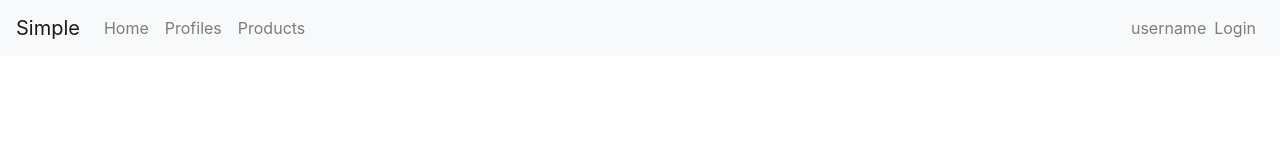
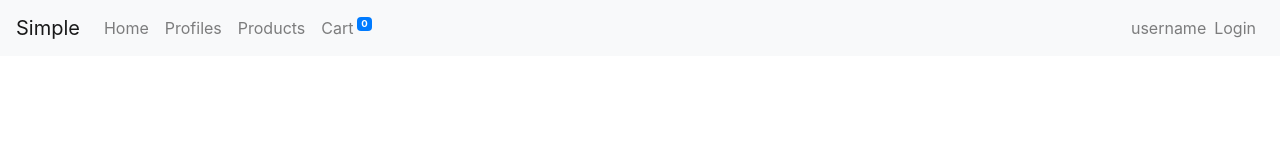
Before and after one commit to locnt19/react-simple-app, a React (Create React App) app in the folder fe-react/: page / in a window 1280 px wide. Shown: the top 160 px of the page. Built offline with nearby package versions, Linux system fonts and the light colour scheme.

Commit message:
🆙 [ContextAPI Cart] - Add button Cart and decorations

```diff
--- a/fe-react/src/App.css
+++ b/fe-react/src/App.css
@@ -4,6 +4,12 @@
 .nav-link:hover {
   color: rgba(0,0,0,.7);
 }
+.nav-link .badge {
+  transform: translateY(-7px);
+  font-size: 60%;
+  margin-left: 4px;
+}
+
 .card-title {
   font-weight: 700;
   font-size: 1.5rem;
--- a/fe-react/src/components/TopMenu.js
+++ b/fe-react/src/components/TopMenu.js
@@ -5,9 +5,11 @@ import {
   NavbarToggler,
   Nav,
   NavItem,
-  NavbarText
+  NavbarText,
+  Badge
 } from 'reactstrap';
 import { Link } from 'react-router-dom';
+import { CartContext } from '../contexts/Cart';
 
 const TopMenu = (props) => {
   const [isOpen, setIsOpen] = useState(false);
@@ -30,6 +32,18 @@ const TopMenu = (props) => {
             <NavItem>
               <Link className="nav-link" to="/products/">Products</Link>
             </NavItem>
+            <NavItem>
+              <CartContext.Consumer>
+                {
+                  ({ cartItems }) => (
+                    <Link className="nav-link" to="/carts/">
+                      <span>Cart</span>
+                      <Badge color="primary">{cartItems.length}</Badge>
+                    </Link>
+                  )
+                }
+              </CartContext.Consumer>
+            </NavItem>
             <NavItem className="ml-md-auto">
               <NavbarText>username</NavbarText>
             </NavItem>
```
